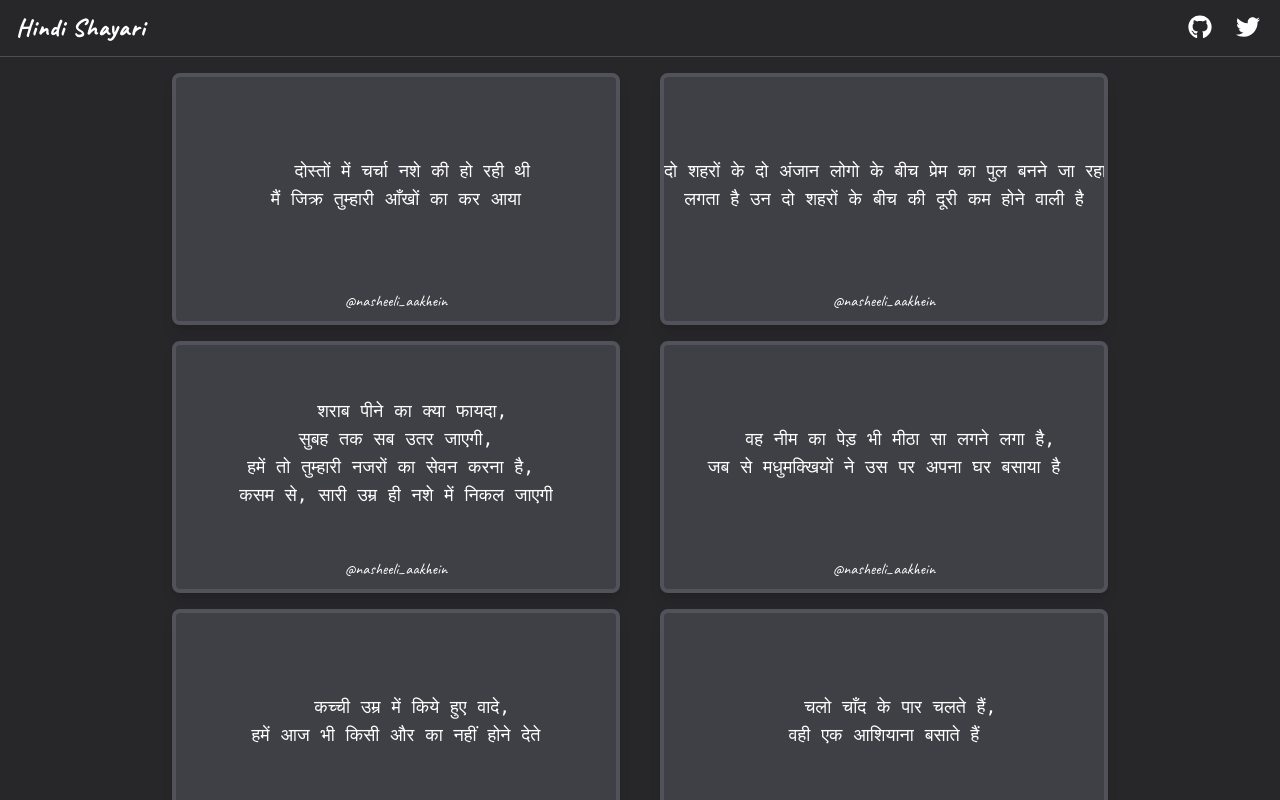
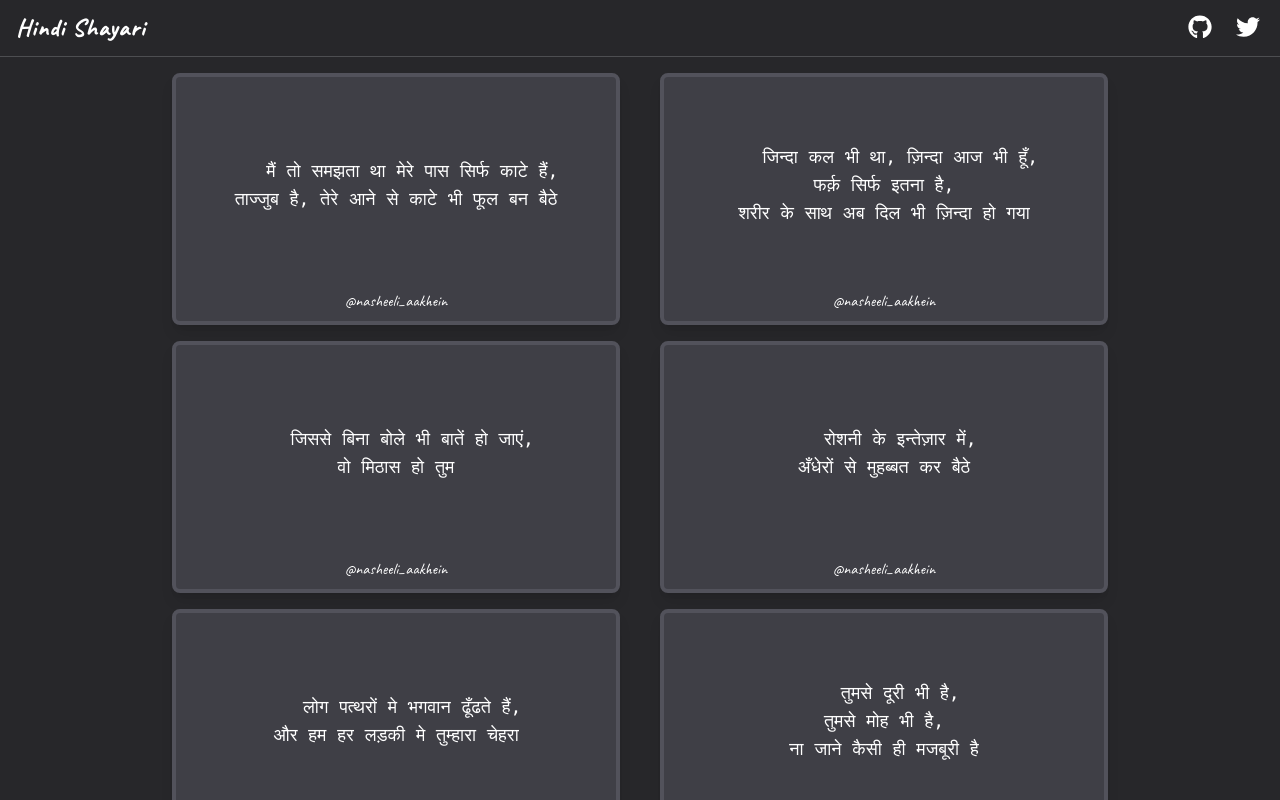
Before and after one commit to apgapg/my_hindi_shayari, a Svelte app: page / in a window 1280 px wide. Shown: the top 800 px of the page. Built offline with nearby package versions, Linux system fonts and the light colour scheme.

Commit message:
feat: add more shayari
Signed-off-by: Ayush P Gupta <ayushpguptaapg@gmail.com>

```diff
--- a/src/App.svelte
+++ b/src/App.svelte
@@ -41,8 +41,14 @@
         "कच्ची उम्र में किये हुए वादे,\nहमें आज भी किसी और का नहीं होने देते",
         "वह नीम का पेड़ भी मीठा सा लगने लगा है,\nजब से मधुमक्खियों ने उस पर अपना घर बसाया है",
         "शराब पीने का क्या फायदा,\nसुबह तक सब उतर जाएगी,\nहमें तो तुम्हारी नजरों का सेवन करना है, \nकसम से, सारी उम्र ही नशे में निकल जाएगी",
-        "दो शहरों के दो अंजान लोगो के बीच प्रेम का पुल बनने जा रहा है,\nलगता है उन दो शहरों के बीच की दूरी कम होने वाली है",
-        "दोस्तों में चर्चा नशे की हो रही थी\nमैं जिक्र तुम्हारी आँखों का कर आया"
+        "दो शहरों के दो अंजान लोगो\nके बीच प्रेम का पुल बनने जा रहा है,\nलगता है उन दो शहरों के बीच\nकी दूरी कम होने वाली है",
+        "दोस्तों में चर्चा नशे की हो रही थी\nमैं जिक्र तुम्हारी आँखों का कर आया",
+        "तुमसे दूरी भी है,\nतुमसे मोह भी है,\nना जाने कैसी ही मजबूरी है",
+        "लोग पत्थरों मे भगवान ढूँढते हैं,\nऔर हम हर लड़की मे तुम्हारा चेहरा",
+        "रोशनी के इन्तेज़ार में,\nअँधेरों से मुहब्बत कर बैठे",
+        "जिससे बिना बोले भी बातें हो जाएं,\nवो मिठास हो तुम",
+        "जिन्दा कल भी था, ज़िन्दा आज भी हूँ,\nफर्क़ सिर्फ इतना है,\nशरीर के साथ अब दिल भी ज़िन्दा हो गया",
+        "मैं तो समझता था मेरे पास सिर्फ काटे हैं,\nताज्जुब है, तेरे आने से काटे भी फूल बन बैठे"
     ].reverse();
 </script>
 
```
